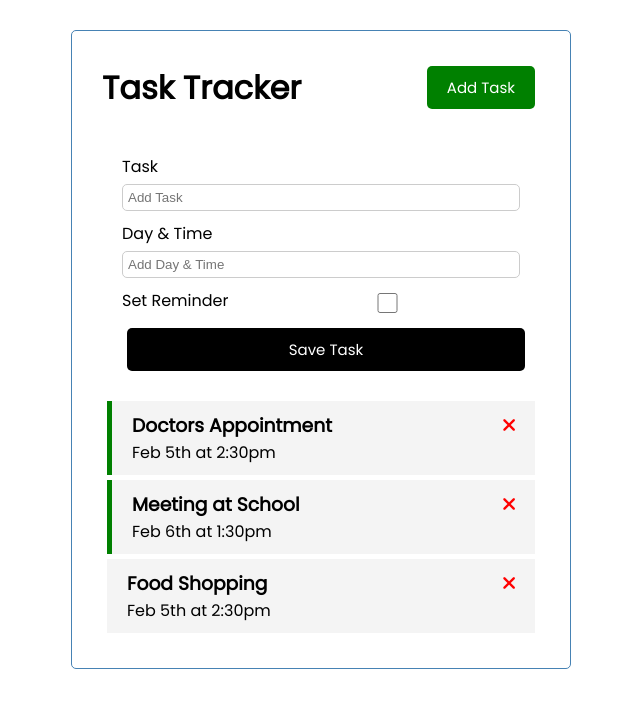
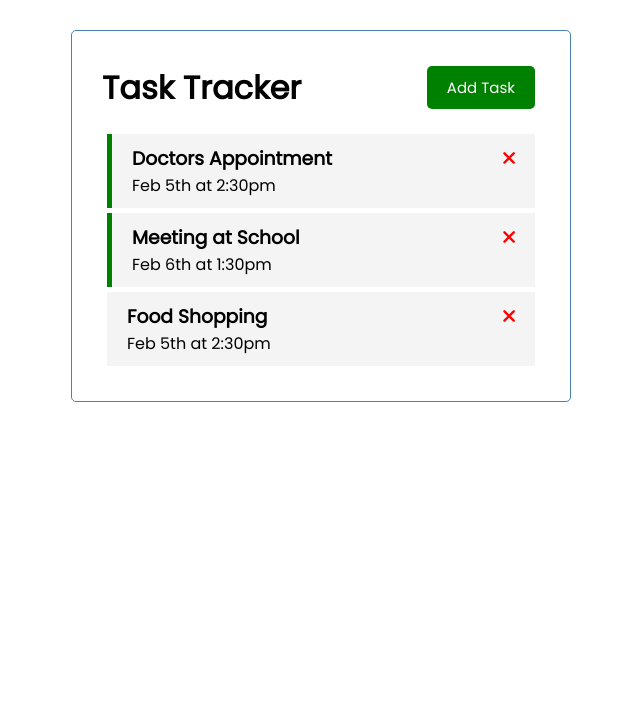
Before and after one commit to Ranecodes/vue-task-app, a Vue app: page / in a window 1280 px wide. Shown: the top 708 px of the page, without its empty margins (319-959 px from the left). Built offline with nearby package versions, Linux system fonts and the light colour scheme.

Commit message:
toggle add task faulty

```diff
--- a/src/App.vue
+++ b/src/App.vue
@@ -1,8 +1,10 @@
 <template>
   <div class="container">
-    <Header title="Task Tracker">
+    <Header title="Task Tracker" @toggle-add-task="toggleAddTask" :showAddTask="showAddTask">
     </Header>
-    <addTask @add-task="addTask"></addTask>
+    <div v-show="showAddTask">
+      <addTask @add-task="addTask"></addTask>
+    </div>
     <Tasks @toggle-reminder="toggleReminder" @delete-task="deleteTask" :tasks="tasks"></Tasks>
   </div>
 </template>
@@ -21,10 +23,14 @@
   },
   data() {
     return {
-      tasks: []
+      tasks: [],
+      showAddTask: false
     }
   },
   methods: {
+    toggleAddTask() {
+      this.showAddTask = !this.showAddTask;
+    },
     addTask(task) {
       this.tasks = [...this.tasks, task];
     },
--- a/src/components/Button.vue
+++ b/src/components/Button.vue
@@ -11,7 +11,7 @@
     },
     methods: {
         onClick() {
-            console.log('click');
+            this.$emit('toggle-add-task');
         }
     }
 }
--- a/src/components/Header.vue
+++ b/src/components/Header.vue
@@ -1,7 +1,7 @@
 <template>
     <header>
         <h1>{{ title }}</h1>
-        <Button  text="Add Task" color="green"></Button>
+        <Button @toggle-add-task="$emit('toggle-add-task')" :text="showAddTask ? 'Close':'Add Task'" :color="showAddTask ? 'red' : 'green'" ></Button>
     </header>
 </template>
 
@@ -13,6 +13,7 @@
     props: {
         title: {
             type: String,
+            showAddTask: Boolean,
         }
     },
     components: {
```
